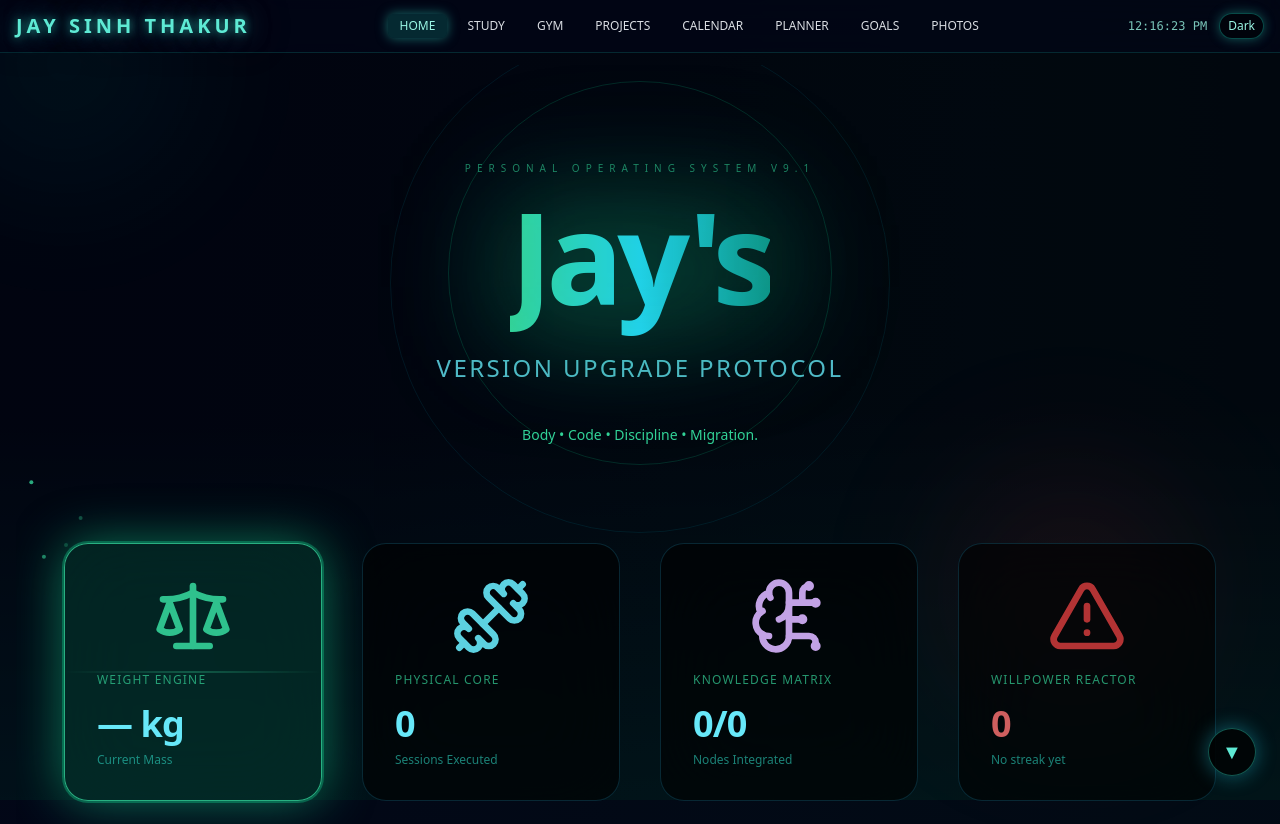
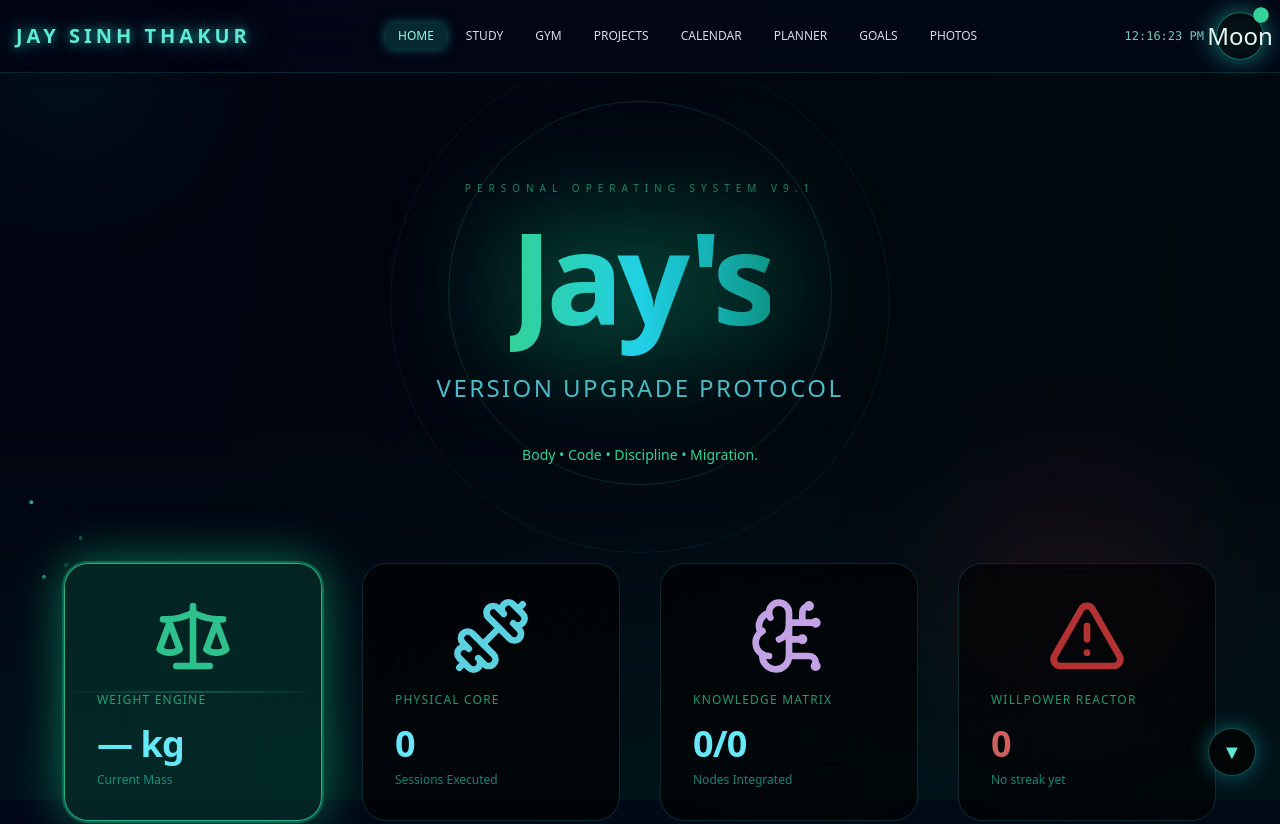
Before and after one commit to SpaceWandererr/fitness-dashboard, a React (Vite) app: page / in a window 1280 px wide. Shown: the top 824 px of the page. Built offline with nearby package versions, Linux system fonts and the light colour scheme.

Commit message:
Upgraded toggle button

```diff
--- a/src/App.jsx
+++ b/src/App.jsx
@@ -231,9 +231,54 @@ export default function App() {
             </span>
             <button
               onClick={() => setDark((v) => !v)}
-              className="rounded-full border border-teal-500/40 bg-black/40 px-2 py-1 text-xs text-teal-200 shadow-[0_0_12px_rgba(45,212,191,0.4)] transition hover:bg-black/70"
+              className="relative group rounded-full w-12 h-12 flex items-center justify-center
+             border border-teal-500/60 bg-black/60 backdrop-blur-xl
+             shadow-[0_0_25px_rgba(45,212,191,0.5)]
+             hover:shadow-[0_0_40px_rgba(45,212,191,0.8)]
+             transition-all duration-400"
+              aria-label="Toggle dark mode"
             >
-              {dark ? "Dark" : "Light"}
+              {/* Inner glow pulse */}
+              <div className="absolute inset-1 rounded-full bg-teal-500/20 scale-0 group-hover:scale-110 transition-transform duration-500" />
+
+              {/* Sun / Moon EMOJIS with smooth flip animation */}
+              <span className="relative text-2xl">
+                <AnimatePresence mode="wait">
+                  {dark ? (
+                    <motion.div
+                      key="moon"
+                      initial={{ rotate: -180, opacity: 0, scale: 0.8 }}
+                      animate={{ rotate: 0, opacity: 1, scale: 1 }}
+                      exit={{ rotate: 180, opacity: 0, scale: 0.8 }}
+                      transition={{ duration: 0.4, ease: "easeInOut" }}
+                      className="drop-shadow-[0_0_20px_rgba(45,212,191,1)]"
+                    >
+                      Moon
+                    </motion.div>
+                  ) : (
+                    <motion.div
+                      key="sun"
+                      initial={{ rotate: 180, opacity: 0, scale: 0.8 }}
+                      animate={{ rotate: 0, opacity: 1, scale: 1 }}
+                      exit={{ rotate: -180, opacity: 0, scale: 0.8 }}
+                      transition={{ duration: 0.4, ease: "easeInOut" }}
+                      className="drop-shadow-[0_0_20px_rgba(255,200,0,0.9)]"
+                    >
+                      Sun
+                    </motion.div>
+                  )}
+                </AnimatePresence>
+              </span>
+
+              {/* Orbiting emerald dot — shows you're in dark mode (your true form) */}
+              <motion.div
+                className="absolute -top-1 -right-1 w-3 h-3 bg-emerald-400 rounded-full shadow-lg"
+                animate={{
+                  rotate: dark ? 360 : 0,
+                  scale: dark ? 1.4 : 1,
+                }}
+                transition={{ duration: 4, repeat: Infinity, ease: "linear" }}
+              />
             </button>
             <button
               onClick={() => setMenuOpen((v) => !v)}
```
